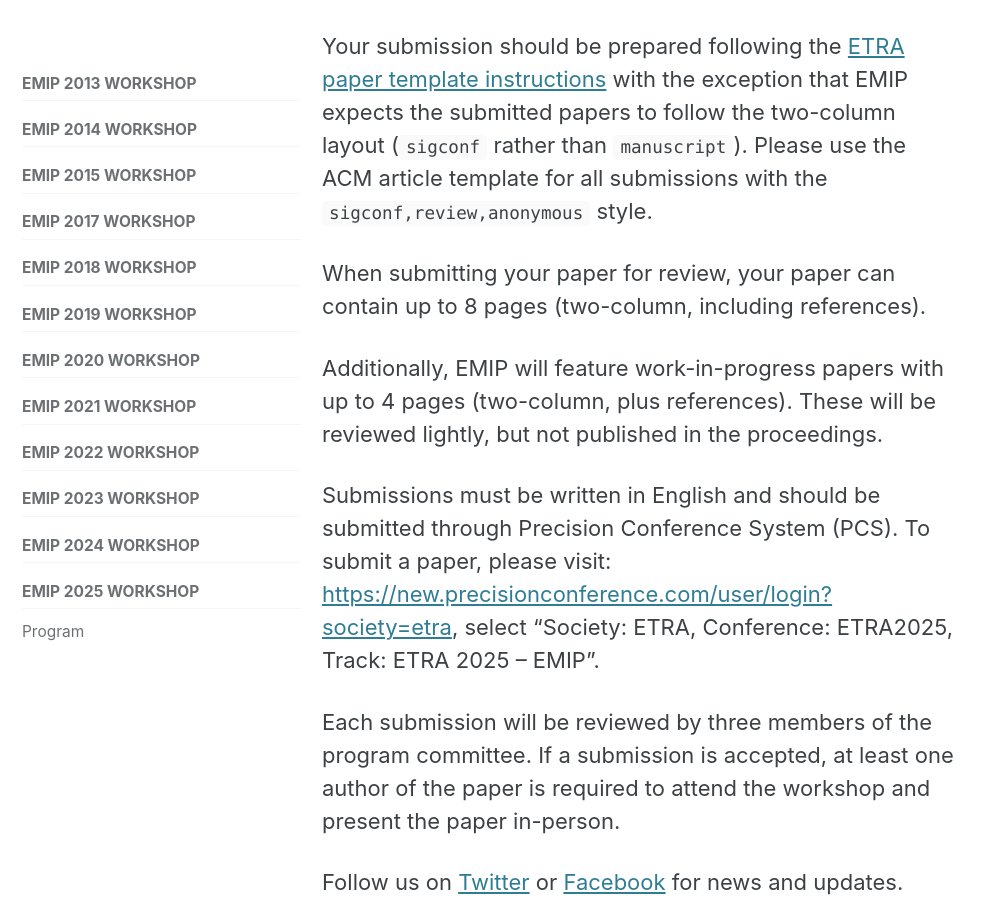
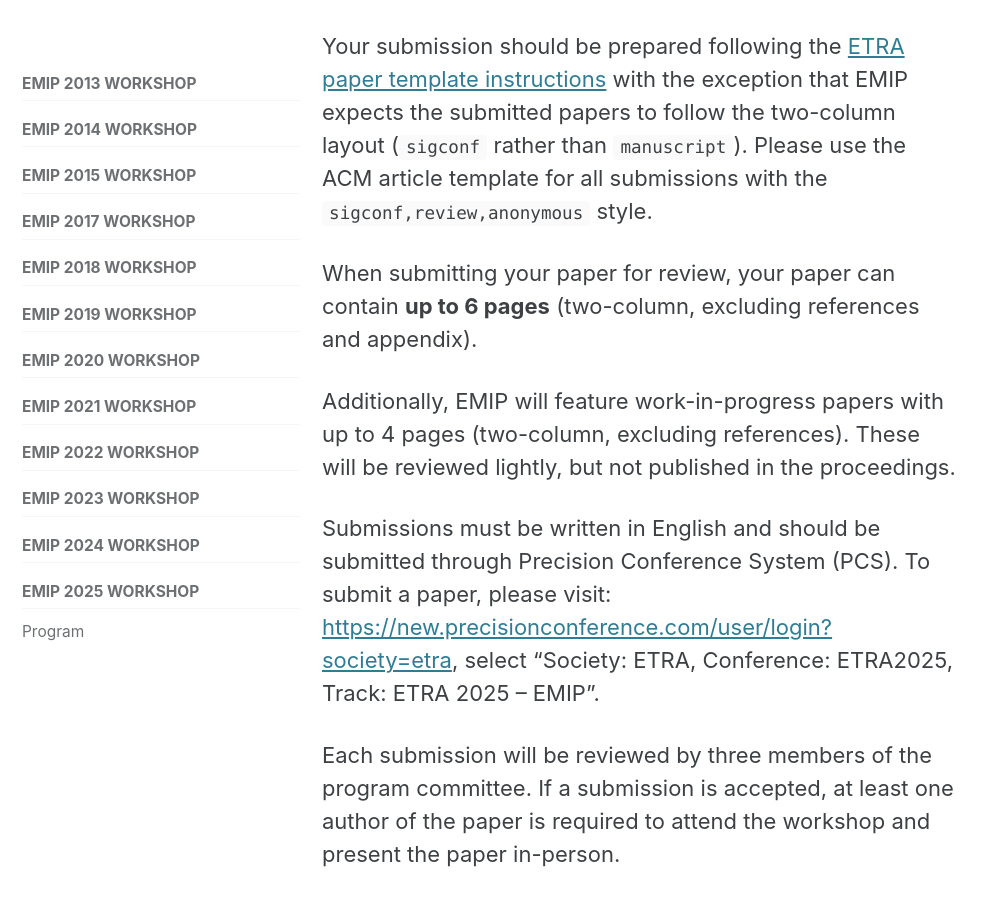
Before and after one commit to EMIPws/emipws.github.io, a Jekyll site: the page built from pages/workshop/emip-2025.md, in a window 1280 px wide and 900 px high, scrolled down 3707 px. Shown: the whole window, without its empty margins (0-994 px from the left). Built offline with Jekyll 4.4.1, drawn with Linux system fonts in a browser that asks for light colours; cached includes are drawn as plain includes.

Commit message:
Update emip-2025.md

```diff
--- a/pages/workshop/emip-2025.md
+++ b/pages/workshop/emip-2025.md
@@ -76,9 +76,9 @@ Accepted papers will be published in the ACM Digital Library as part of the ETRA
 
 Your submission should be prepared following the [ETRA paper template instructions](http://etra.acm.org/2025/submissionprocess.html) with the exception that EMIP expects the submitted papers to follow the two-column layout (`sigconf` rather than `manuscript`). Please use the ACM article template for all submissions with the `sigconf,review,anonymous` style.
 
-When submitting your paper for review, your paper can contain up to 8 pages (two-column, including references).
+When submitting your paper for review, your paper can contain **up to 6 pages** (two-column, excluding references and appendix).
 
-Additionally, EMIP will feature work-in-progress papers with up to 4 pages (two-column, plus references). These will be reviewed lightly, but not published in the proceedings.
+Additionally, EMIP will feature work-in-progress papers with up to 4 pages (two-column, excluding references). These will be reviewed lightly, but not published in the proceedings.
 
 Submissions must be written in English and should be submitted through Precision Conference System (PCS). To submit a paper, please visit: [https://new.precisionconference.com/user/login?society=etra](https://new.precisionconference.com/user/login?society=etra), select “Society: ETRA, Conference: ETRA2025, Track: ETRA 2025 – EMIP”.
 
```
